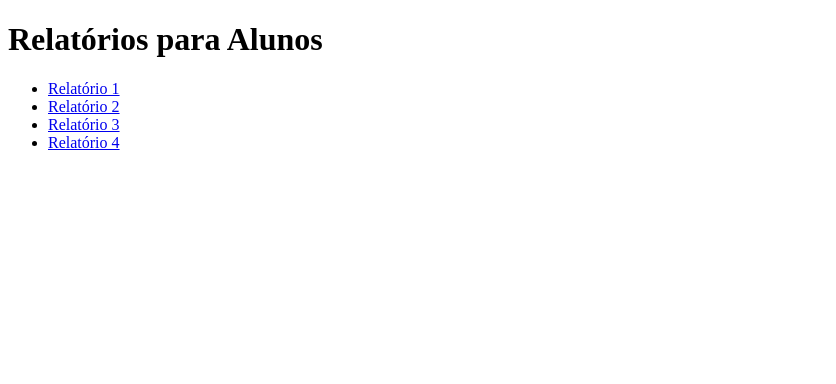
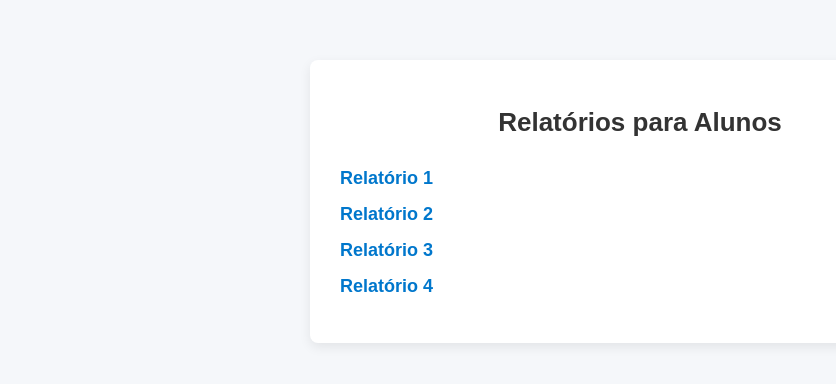
Before and after one commit to Marcelo-Heitor-de-Almeida-Lira/Relatorios_TRI, a plain HTML site: page relatorios_alunos.html in a window 1280 px wide. Shown: the whole page, without its empty margins (0-836 px from the left). Drawn offline with Linux system fonts and the light colour scheme.

Commit message:
Refactor HTML structure to use <main> tag

```diff
--- a/relatorios_alunos.html
+++ b/relatorios_alunos.html
@@ -3,8 +3,10 @@
 <head>
   <meta charset="utf-8">
   <title>Relatórios da Teoria da Resposta ao Item</title>
+  <link rel="stylesheet" href="style.css">
 </head>
 <body>
+  <main>
     <h1>Relatórios para Alunos</h1>
     <ul>
       <li><a href="report_html_only_v1.html">Relatório 1</a></li>
@@ -12,5 +14,6 @@
       <li><a href="report_html_only_matriz_v1.html">Relatório 3</a></li>
       <li><a href="report_html_only_matriz_v2.html">Relatório 4</a></li>
     </ul>
+  </main>
 </body>
 </html>
```
Lines whose indentation alone changed are shown as unchanged.
